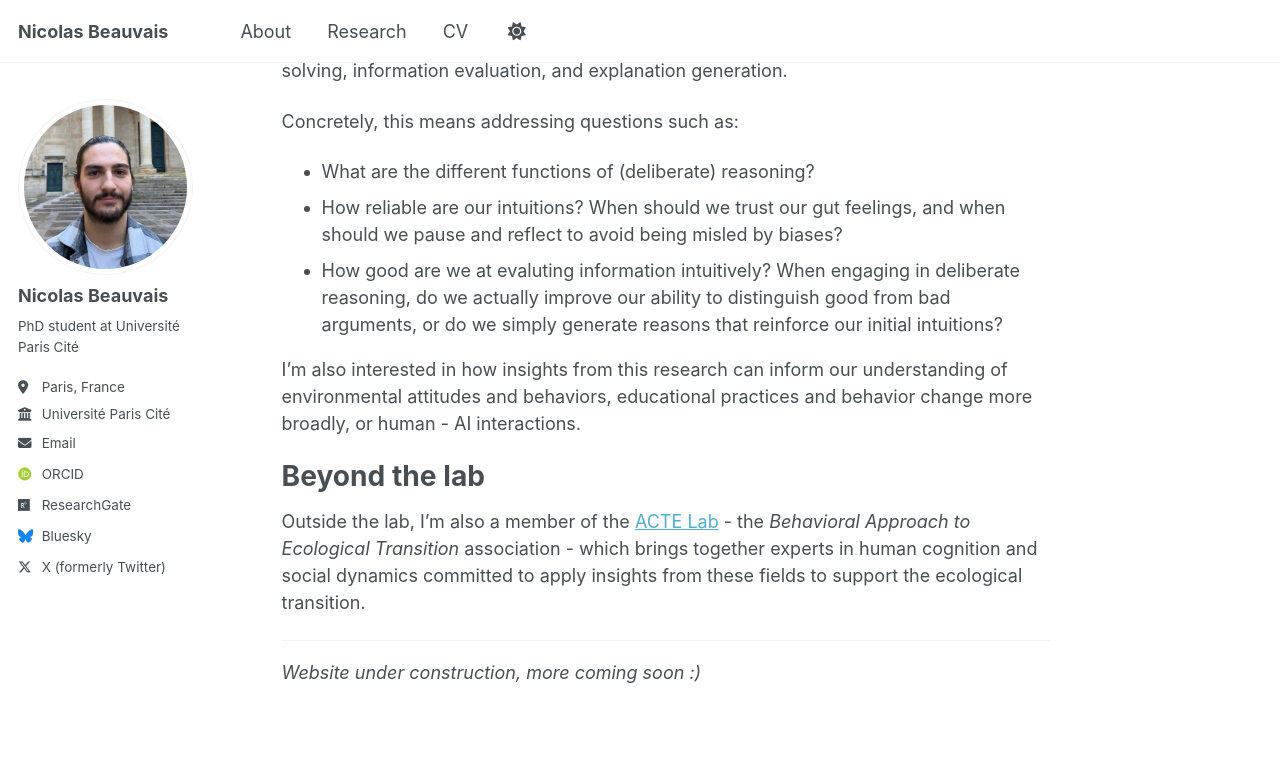
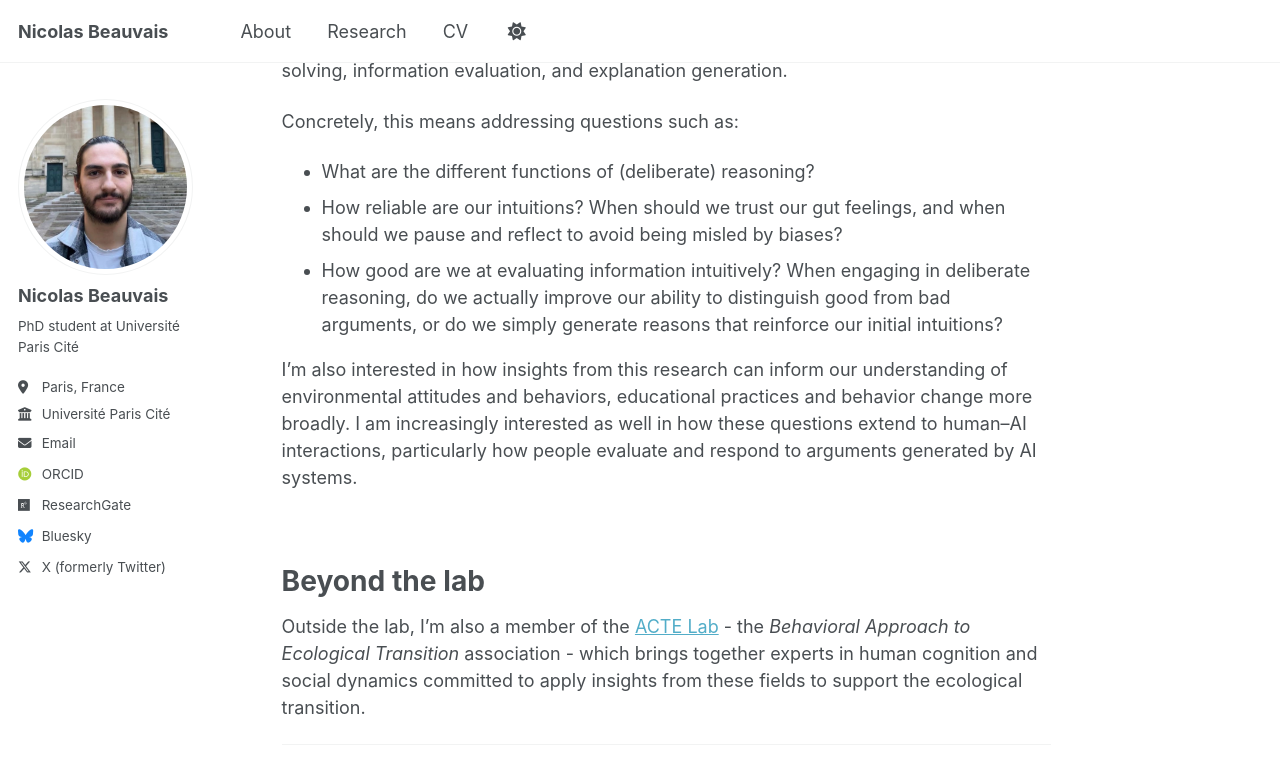
Before and after one commit to nbeauvais/nbeauvais.github.io, a Jekyll site: the page built from _pages/about.md, in a window 1280 px wide and 900 px high, scrolled down 310 px. Shown: the top 784 px of the window. Built offline with Jekyll 4.4.1, drawn with Linux system fonts in a browser that asks for light colours; some web fonts are replaced; a script that is not in the unit is left out.

Commit message:
Update about.md

```diff
--- a/_pages/about.md
+++ b/_pages/about.md
@@ -19,9 +19,10 @@ My research interests are at the intersection of reasoning, decision-making, met
 Concretely, this means addressing questions such as:
 - What are the different functions of (deliberate) reasoning?
 - How reliable are our intuitions? When should we trust our gut feelings, and when should we pause and reflect to avoid being misled by biases?
-- How good are we at evaluting information intuitively? When engaging in deliberate reasoning, do we actually improve our ability to distinguish good from bad arguments, or do we simply generate reasons that reinforce our initial intuitions?
+- How good are we at evaluating information intuitively? When engaging in deliberate reasoning, do we actually improve our ability to distinguish good from bad arguments, or do we simply generate reasons that reinforce our initial intuitions?
 
-I'm also interested in how insights from this research can inform our understanding of environmental attitudes and behaviors, educational practices and behavior change more broadly, or human - AI interactions.
+I'm also interested in how insights from this research can inform our understanding of environmental attitudes and behaviors, educational practices and behavior change more broadly. I am increasingly interested as well in how these questions extend to human–AI interactions, particularly how people evaluate and respond to arguments generated by AI systems.
+
 <br>
 
 Beyond the lab
@@ -30,6 +31,3 @@ Beyond the lab
 Outside the lab, I'm also a member of the [ACTE Lab](https://acte-lab.org/) - the *Behavioral Approach to Ecological Transition* association - which brings together experts in human cognition and social dynamics committed to apply insights from these fields to support the ecological transition.
 
 ---
-
-
-*Website under construction, more coming soon :)*
```
